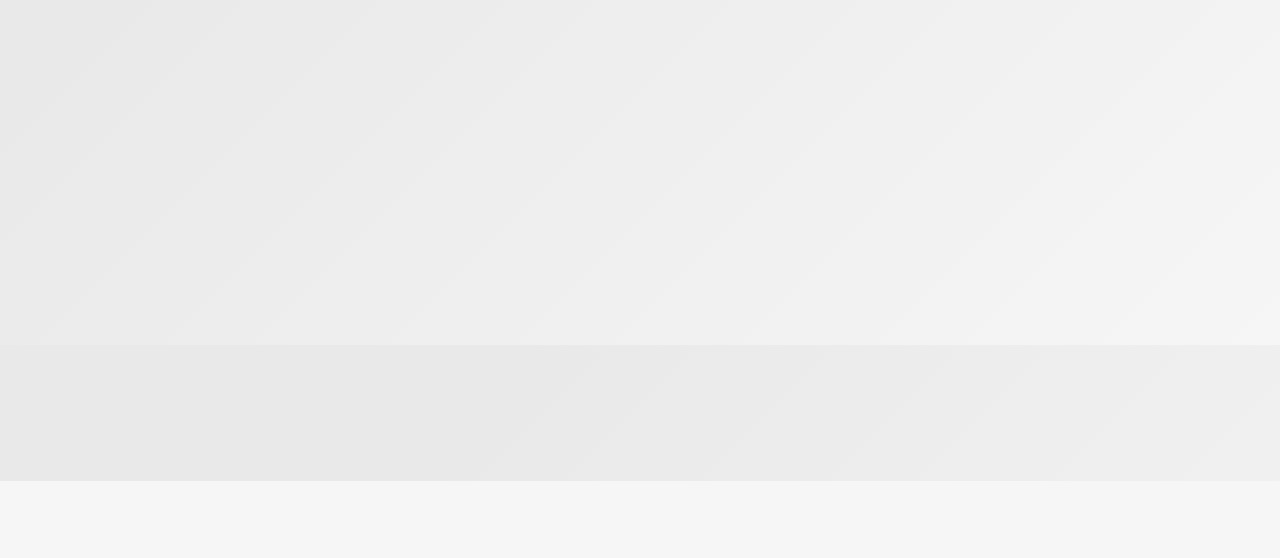
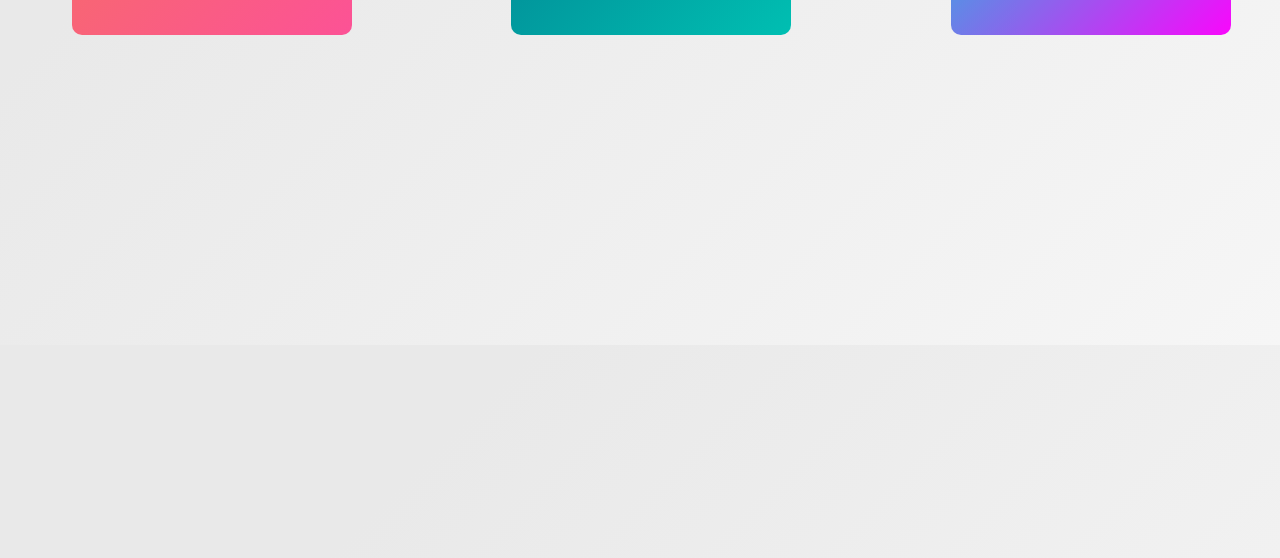
Before and after one commit to JSdanijela/Gradient-UI-Cards, a plain HTML site: page index.html in a window 1280 px wide. Shown: the part 455-1013 px from the top of the page. Before the commit the page ends 936 px from the top, so only its background shows below. Drawn offline with nearby package versions, Linux system fonts and the light colour scheme.

Commit message:
Update stylesheet.css

```diff
--- a/stylesheet.css
+++ b/stylesheet.css
@@ -20,7 +20,7 @@ body{
 	height: 100%;
     grid-template-columns: repeat(auto-fit, minmax(380px,1fr) );
     justify-content: space-around;
-    margin:5% 5%;
+    margin:8% 5%;
     grid-gap: 3%;
 }
 
```
